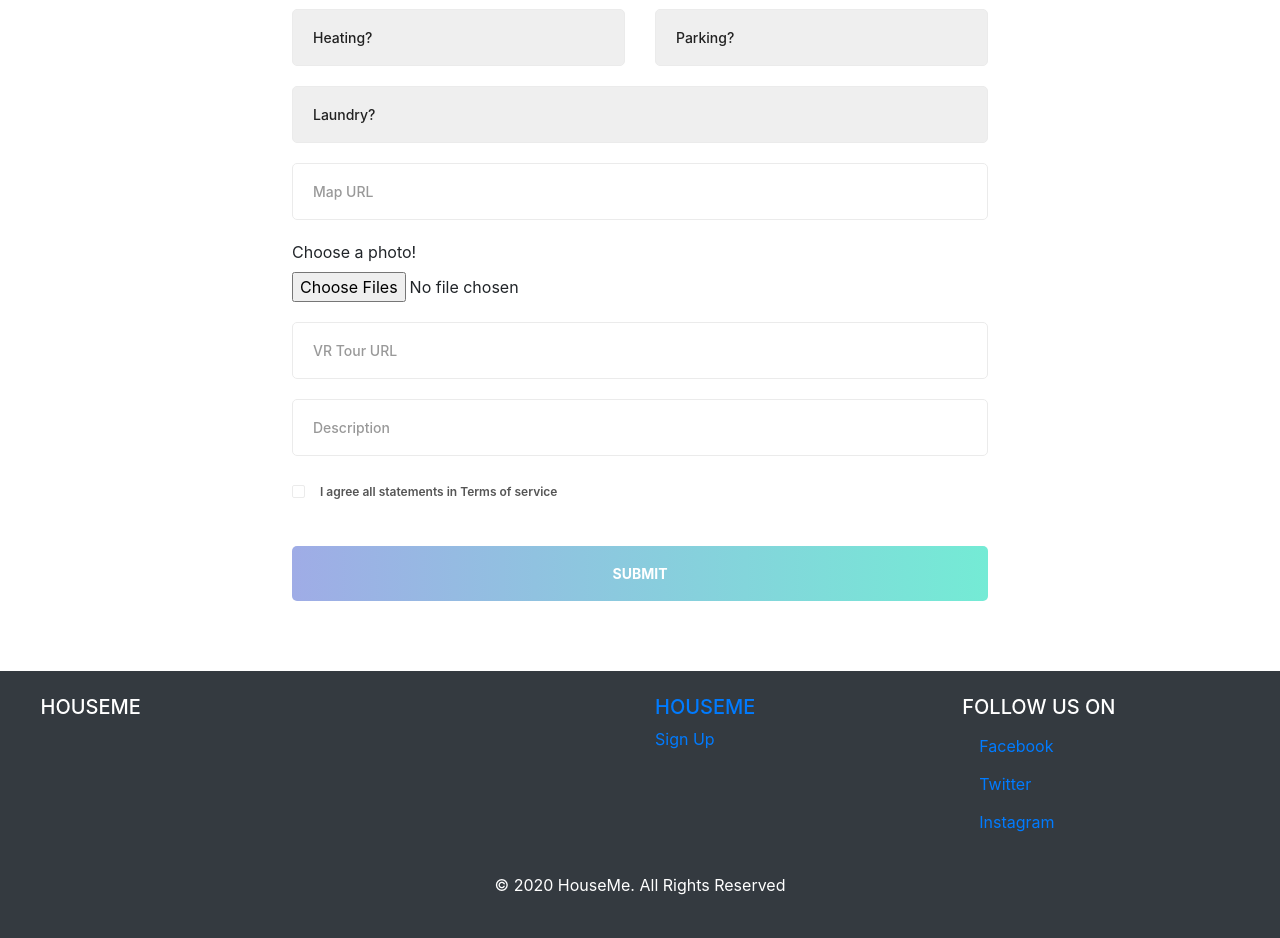
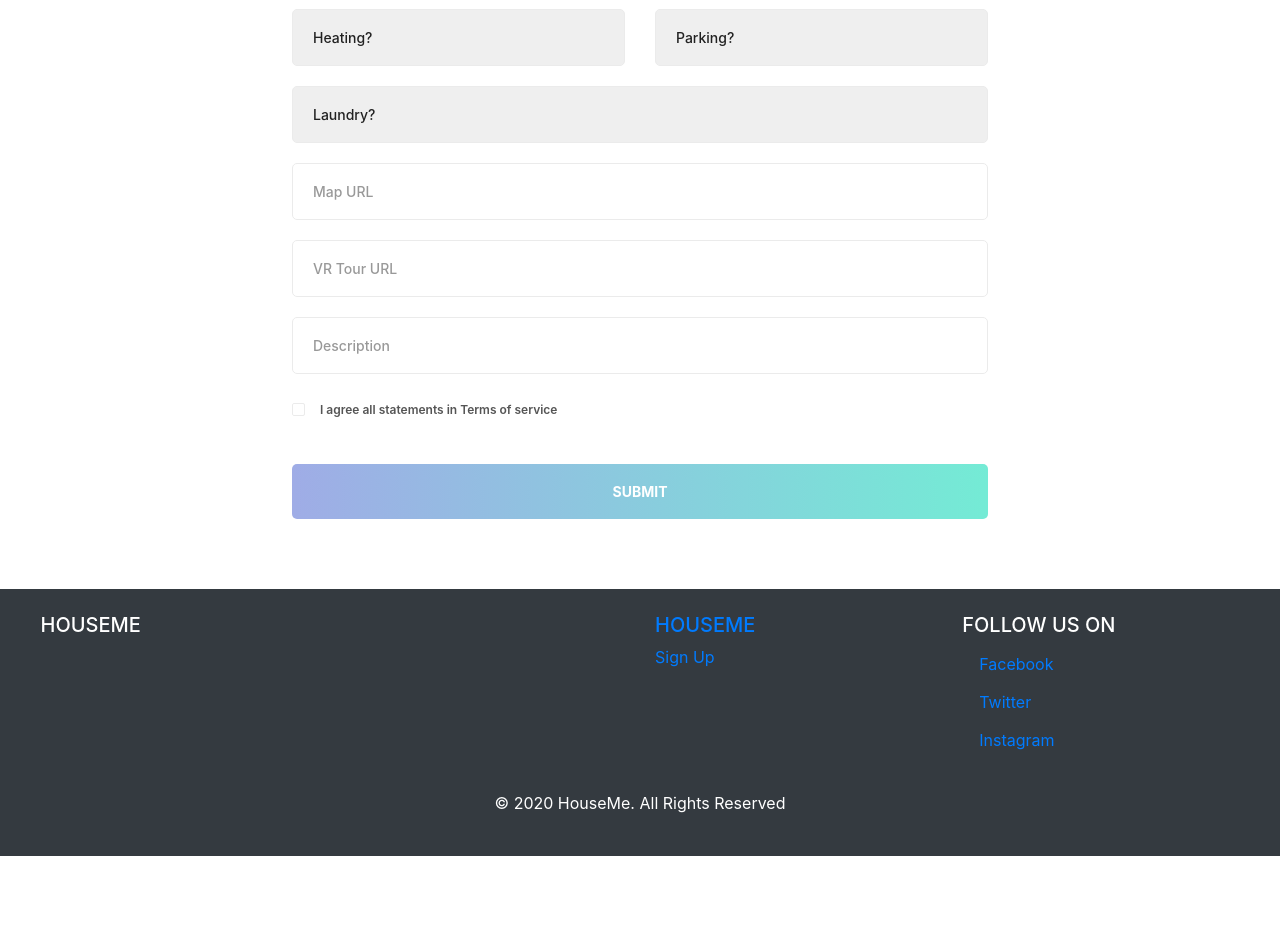
Before and after one commit to gcivil-nyu-org/S2022-Team-5-repo, a Django app: page /property/createlistingform in a window 1280 px wide. Shown: the part 793-1731 px from the top of the page. After the commit the page ends 1649 px from the top, so only its background shows below. Run offline with Django 3.2, Linux system fonts and the light colour scheme; some libraries are stand-ins or nearby versions.

Commit message:
Update createlistingform.html

```diff
--- a/Property/templates/Property/createlistingform.html
+++ b/Property/templates/Property/createlistingform.html
@@ -108,14 +108,6 @@
                             </div>
                         </div>
                         <div class="row">
-                            <form enctype="multipart/form-data" id="photo_url">
-                            <div class="col-sm-12 form-group slideanim">
-                                <label for="photo_url">Choose a photo!</label>
-                                <input type="file" class="form-control-file" name="Photo" id="photo_url" placeholder="Upload a photo" multiple/>
-                            </div>
-                        </div>
-                        </form>
-                        <div class="row">
                             <div class="col-sm-12 form-group slideanim">
                                 <input type="number" class="form-input" name="matterport_link" id="matterport_link" placeholder="VR Tour URL"/>
                             </div>
```
